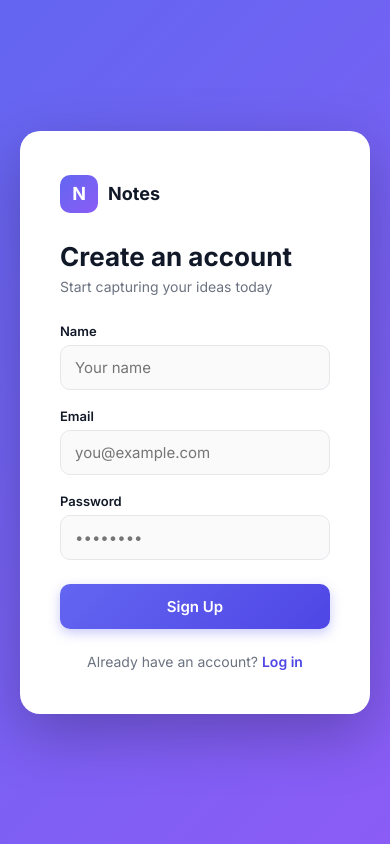
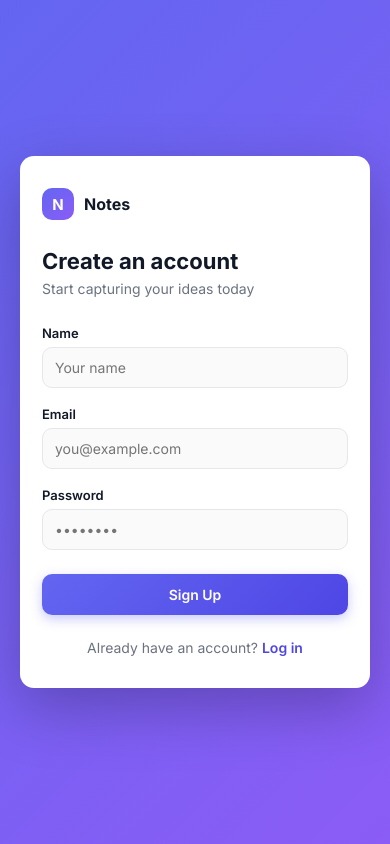
Before and after one commit to mahamrafiqofficial-crypto/cohort-9-mern-15903-maham, a React (Vite) app in the folder frontend/: page /signup in a window 390 px wide. Built offline with nearby package versions, Linux system fonts and the light colour scheme; no server answers.

Commit message:
feat(frontend): add mobile responsive media queries

```diff
--- a/frontend/src/pages/Auth.css
+++ b/frontend/src/pages/Auth.css
@@ -141,3 +141,35 @@
 .auth-footer a {
   font-weight: 600;
 }
+
+/* ===== MOBILE RESPONSIVE ===== */
+@media (max-width: 480px) {
+  .auth-card {
+    padding: 32px 22px;
+    border-radius: 14px;
+  }
+
+  .auth-card h2 {
+    font-size: 22px;
+  }
+
+  .auth-brand-icon {
+    width: 32px;
+    height: 32px;
+    font-size: 15px;
+  }
+
+  .auth-brand span {
+    font-size: 16px;
+  }
+
+  .form-group input {
+    font-size: 14px;
+    padding: 11px 12px;
+  }
+
+  .auth-btn {
+    padding: 12px;
+    font-size: 14px;
+  }
+}
--- a/frontend/src/pages/Dashboard.css
+++ b/frontend/src/pages/Dashboard.css
@@ -155,3 +155,57 @@
   margin-bottom: 12px;
   opacity: 0.5;
 }
+
+/* ===== MOBILE RESPONSIVE ===== */
+@media (max-width: 768px) {
+  .dashboard-container {
+    padding: 24px 16px;
+  }
+
+  .dashboard-header {
+    flex-direction: column;
+    align-items: flex-start;
+    gap: 14px;
+    margin-bottom: 24px;
+  }
+
+  .dashboard-header h2 {
+    font-size: 18px;
+  }
+
+  .logout-btn {
+    width: 100%;
+    text-align: center;
+  }
+
+  .new-note-btn {
+    width: 100%;
+    justify-content: center;
+  }
+
+  .notes-grid {
+    grid-template-columns: 1fr;
+    gap: 14px;
+  }
+
+  .note-card {
+    padding: 18px;
+  }
+}
+
+@media (max-width: 480px) {
+  .dashboard-brand-icon {
+    width: 30px;
+    height: 30px;
+    font-size: 14px;
+  }
+
+  .note-card h3 {
+    font-size: 15px;
+  }
+
+  .empty-state {
+    margin-top: 50px;
+    font-size: 14px;
+  }
+}
--- a/frontend/src/pages/NoteEditor.css
+++ b/frontend/src/pages/NoteEditor.css
@@ -105,3 +105,44 @@
 .cancel-btn:hover {
   background: #f9fafb;
 }
+
+/* ===== MOBILE RESPONSIVE ===== */
+@media (max-width: 768px) {
+  .editor-container {
+    padding: 24px 16px;
+  }
+
+  .editor-container h2 {
+    font-size: 20px;
+  }
+
+  .editor-form {
+    padding: 20px 16px;
+  }
+
+  .editor-actions {
+    flex-direction: column;
+  }
+
+  .save-btn,
+  .cancel-btn {
+    width: 100%;
+    text-align: center;
+  }
+}
+
+@media (max-width: 480px) {
+  .editor-form input,
+  .editor-form textarea {
+    font-size: 14px;
+    padding: 10px 12px;
+  }
+
+  .editor-header {
+    gap: 8px;
+  }
+
+  .back-link {
+    font-size: 13px;
+  }
+}
```
